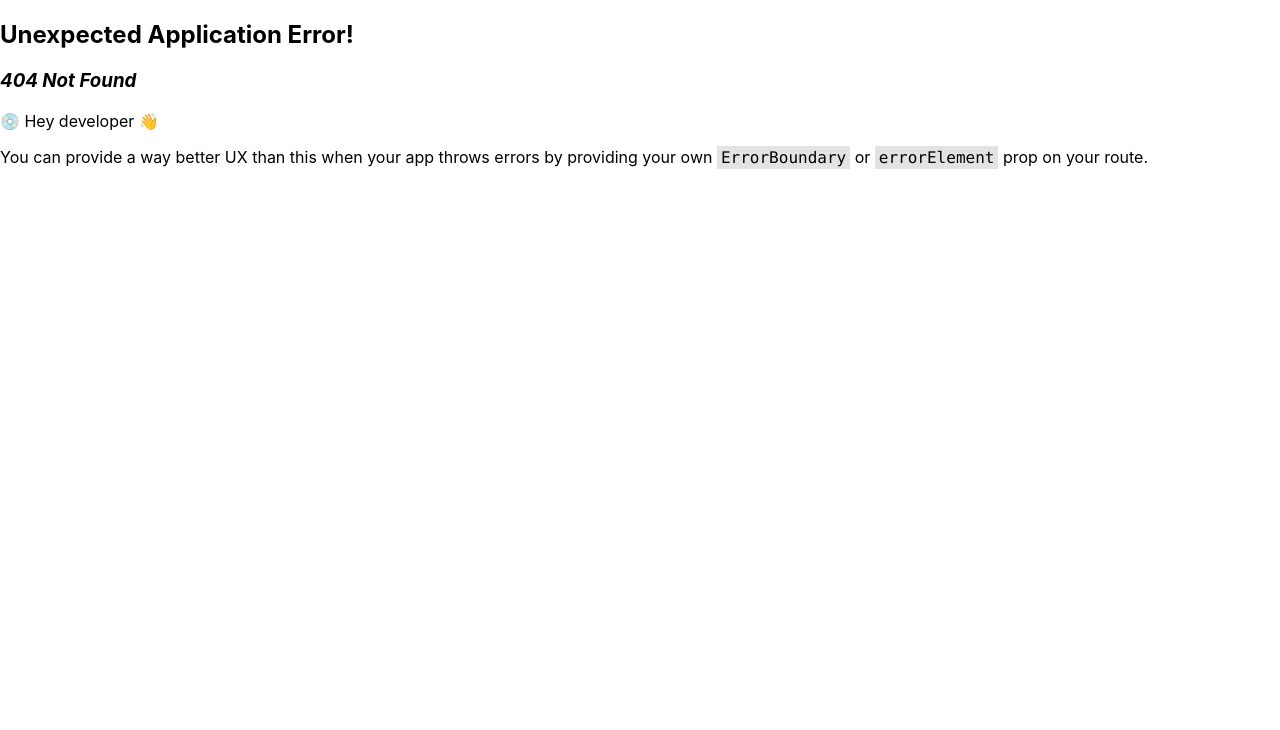
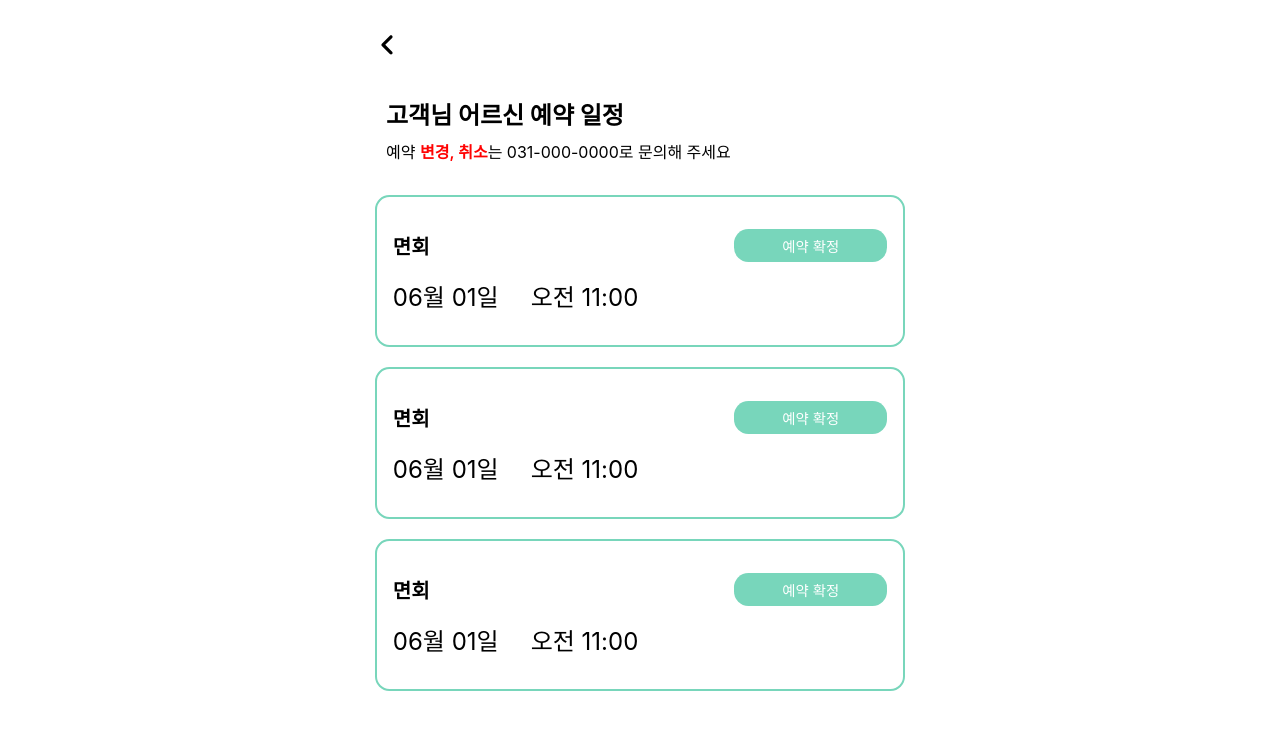
Before and after one commit to SonMinSeock/apple-tree-nursing-home-reservation-service, a React (Create React App) app: page /reservation-check/list in a window 1280 px wide. Before the commit this address had no page. Shown: the top 730 px of the page. Built offline with nearby package versions, Linux system fonts and the light colour scheme.

Commit message:
외출 예약, 예약 조회 페이지 제작

```diff
--- a/src/components/reservation/atoms/Button/Button.style.js
+++ b/src/components/reservation/atoms/Button/Button.style.js
@@ -2,9 +2,11 @@ import styled from "styled-components";
 
 export const Button = styled.button`
   width: 100%;
-  font-size: 1.875rem;
+  font-size: 2rem;
   font-weight: bold;
   background-color: #78d6bb;
   border: 0;
   padding: 1rem 0;
+  color: #ffffff;
+  cursor: pointer;
 `;
--- a/src/components/reservation/atoms/Title/Title.style.js
+++ b/src/components/reservation/atoms/Title/Title.style.js
@@ -2,4 +2,5 @@ import styled from "styled-components";
 
 export const Title = styled.h1`
   font-size: 1.5rem;
+  margin-bottom: 0.5rem;
 `;
--- a/src/pages/Home/index.jsx
+++ b/src/pages/Home/index.jsx
@@ -1,4 +1,4 @@
-import React from "react";
+import React, { useState } from "react";
 import styled from "styled-components";
 import { FaChevronRight } from "react-icons/fa";
 import HomePageImage from "../../assets/apple-tree.jpeg";
@@ -96,10 +96,14 @@ const TextOverlay = styled.div`
 
 const Home = () => {
   const navigate = useNavigate();
+  // 예약죄회에 대한 이름 입력값 상태.
+  const [reservationChekName, setReservationChekName] = useState("");
 
   // 리다이렉트 핸들러
-  const redirectHandler = (path) => {
-    if (path) {
+  const redirectHandler = (path, type) => {
+    if ((path && type === "OUTING") || type === "VISIT") {
+      navigate(path, { state: { reservation: { type } } });
+    } else {
       navigate(path);
     }
   };
@@ -121,19 +125,19 @@ const Home = () => {
         </ImageContainer>
         <Box>공지사항</Box>
         <ButtonContainer>
-          <Button onClick={redirectHandler.bind(null, "/visitingReservation/name-input")}>
+          <Button onClick={redirectHandler.bind(null, "/visitingReservation/name-input", "VISIT")}>
             <span>면회 신청하기</span>
             <span className="icon">
               <FaChevronRight />
             </span>
           </Button>
-          <Button>
+          <Button onClick={redirectHandler.bind(null, "/outingReservation/name-input", "OUTING")}>
             <span>외출 신청하기</span>
             <span className="icon">
               <FaChevronRight />
             </span>
           </Button>
-          <Button>
+          <Button onClick={redirectHandler.bind(null, "/reservation-check/name-input")}>
             <span>예약 조회하기</span>
             <span className="icon">
               <FaChevronRight />
--- /dev/null
+++ b/src/pages/OutingReservation/WheterToEat/index.jsx
@@ -0,0 +1,74 @@
+import React, { useState } from "react";
+import Container from "../../../components/reservation/templates/Container";
+import { BackBar } from "../../../components/reservation/molecules/BackBar/BackBar.style";
+import Form from "../../../components/reservation/molecules/Form";
+import styled from "styled-components";
+import { FaAngleLeft } from "react-icons/fa6";
+import Header from "../../../components/reservation/molecules/Header";
+import { Title } from "../../../components/reservation/atoms/Title/Title.style";
+import { Button } from "../../../components/reservation/atoms/Button/Button.style";
+import { useLocation, useNavigate } from "react-router-dom";
+
+const SelectBox = styled.div`
+  border: ${(props) => (props.$isSelect ? "none" : "2px solid #78d6bb")};
+  color: ${(props) => (props.$isSelect ? "#FFFFFF" : "#78d6bb")};
+  background-color: ${(props) => (props.$isSelect ? "#78d6bb" : "#FFFFFF")};
+  font-weight: bold;
+  font-size: 1.35rem;
+  text-align: center;
+  padding: 1.35rem 1.6rem;
+  border-radius: 1.25rem;
+  width: 100%;
+  cursor: pointer;
+`;
+
+const Flexbox = styled.div`
+  display: flex;
+  margin: 0 1rem;
+  gap: 1rem;
+`;
+const WheterToEatPage = () => {
+  const [selectWheterToEat, setSelectWheterToEat] = useState("");
+  const {
+    state: { reservation, postReservation },
+  } = useLocation();
+  const navigate = useNavigate();
+
+  const onSubmit = (event) => {
+    event.preventDefault();
+    const enteredWheterToEat = selectWheterToEat;
+
+    if (enteredWheterToEat) {
+      reservation.wheterToEat = enteredWheterToEat;
+      postReservation.wheterToEat = enteredWheterToEat;
+
+      navigate("/outingReservation/result", {
+        state: { reservation },
+      });
+    }
+  };
+
+  return (
+    <Container>
+      <BackBar>
+        <FaAngleLeft />
+      </BackBar>
+      <Header>
+        <Title>식사 여부를 알려주세요</Title>
+      </Header>
+      <Form onSubmit={onSubmit}>
+        <Flexbox>
+          <SelectBox onClick={() => setSelectWheterToEat("원내 식사")} $isSelect={selectWheterToEat === "원내 식사"}>
+            원내 식사
+          </SelectBox>
+          <SelectBox onClick={() => setSelectWheterToEat("원외 식사")} $isSelect={selectWheterToEat === "원외 식사"}>
+            원외 식사
+          </SelectBox>
+        </Flexbox>
+        <Button>다음</Button>
+      </Form>
+    </Container>
+  );
+};
+
+export default WheterToEatPage;
--- /dev/null
+++ b/src/pages/ReservationList/NameInput/index.jsx
@@ -0,0 +1,59 @@
+import React, { useRef, useState } from "react";
+import Container from "../../../components/reservation/templates/Container";
+import { BackBar } from "../../../components/reservation/molecules/BackBar/BackBar.style";
+import Header from "../../../components/reservation/molecules/Header";
+import { FaAngleLeft } from "react-icons/fa6";
+import Wrapper from "../../../components/reservation/molecules/Wrapper";
+import { Label } from "../../../components/reservation/atoms/Label/Label.style";
+import { Input } from "../../../components/reservation/atoms/Input/Input.style";
+import Form from "../../../components/reservation/molecules/Form";
+import { useNavigate, useLocation } from "react-router-dom";
+import { Title } from "../../../components/reservation/atoms/Title/Title.style";
+import { Button } from "../../../components/reservation/atoms/Button/Button.style";
+
+const NameInputPage = () => {
+  const location = useLocation(); // useLocation 훅을 사용하여 이전 페이지의 state를 받아옵니다.
+  const [name, setName] = useState(location.state?.name || ""); // useState의 초기값을 이전에 입력한 이름으로 설정합니다.
+  const nameInputRef = useRef();
+  const navigate = useNavigate();
+
+  const onSubmit = (event) => {
+    event.preventDefault();
+    const enteredName = nameInputRef.current.value;
+    if (enteredName) {
+      setName(enteredName);
+      navigate("/reservation-check/list", {
+        state: { name: enteredName },
+      });
+    }
+  };
+
+  return (
+    <>
+      <Container>
+        <BackBar onClick={() => navigate(-1)}>
+          <FaAngleLeft />
+        </BackBar>
+        <Header>
+          <Title>어르신 성함을 입력해주세요</Title>
+        </Header>
+        <Form onSubmit={onSubmit}>
+          <Wrapper>
+            <Label>이름</Label>
+            <Input
+              type="text"
+              ref={nameInputRef}
+              placeholder="성함을 입력해주세요. ex) 홍길동"
+              maxLength={3}
+              defaultValue={name}
+            />{" "}
+            {/* 입력창의 기본값을 useState에서 받아온 이름으로 설정합니다. */}
+          </Wrapper>
+          <Button>다음</Button>
+        </Form>
+      </Container>
+    </>
+  );
+};
+
+export default NameInputPage;
--- /dev/null
+++ b/src/pages/ReservationList/index.jsx
@@ -0,0 +1,112 @@
+import React from "react";
+import Container from "../../components/reservation/templates/Container";
+import { BackBar } from "../../components/reservation/molecules/BackBar/BackBar.style";
+import { FaAngleLeft } from "react-icons/fa6";
+import Header from "../../components/reservation/molecules/Header";
+import { Title } from "../../components/reservation/atoms/Title/Title.style";
+import styled from "styled-components";
+import { useLocation, useNavigate } from "react-router-dom";
+
+const Section = styled.section`
+  display: flex;
+  flex-direction: column;
+  margin-top: 1rem;
+`;
+
+const Span = styled.span`
+  display: flex;
+  & .highlight {
+    color: #ff0202;
+    font-weight: 600;
+  }
+`;
+
+const ReservationBox = styled.div`
+  display: flex;
+  flex-direction: column;
+  justify-content: space-between;
+  border: 2px solid #78d6bb;
+  padding: 2rem 1rem;
+  margin: 0 0.3rem 1.2rem 0.3rem;
+  border-radius: 0.9rem;
+`;
+
+const Row = styled.div`
+  display: flex;
+  justify-content: space-between;
+  align-items: center;
+  & span:first-child {
+    font-weight: bold;
+    font-size: 1.25rem;
+  }
+  & .status {
+    display: flex;
+    align-items: center;
+    font-size: 0.9rem;
+    background-color: #78d6bb;
+    color: #ffffff;
+    padding: 0.4rem 3rem;
+    border-radius: 0.9rem;
+  }
+  margin-bottom: 1rem;
+`;
+
+const DateRow = styled.div`
+  display: flex;
+  gap: 2rem;
+  font-size: 1.5rem;
+`;
+
+const ReservationListPage = () => {
+  const navigate = useNavigate();
+  const location = useLocation();
+  const name = location.state?.name || "고객님"; // 이전 페이지에서 전달된 이름 불러오기
+
+  return (
+    <Container>
+      <BackBar onClick={() => navigate(-1)}>
+        <FaAngleLeft />
+      </BackBar>
+      <Header>
+        <Title>{`${name} 어르신 예약 일정`}</Title>
+        <Span>
+          예약&nbsp;<span className="highlight">변경, 취소</span>는 031-000-0000로 문의해 주세요
+        </Span>
+      </Header>
+      <Section>
+        <ReservationBox>
+          <Row>
+            <span>면회</span>
+            <span className="status">예약 확정</span>
+          </Row>
+          <DateRow>
+            <span>06월 01일</span>
+            <span>오전 11:00</span>
+          </DateRow>
+        </ReservationBox>
+        <ReservationBox>
+          <Row>
+            <span>면회</span>
+            <span className="status">예약 확정</span>
+          </Row>
+          <DateRow>
+            <span>06월 01일</span>
+            <span>오전 11:00</span>
+          </DateRow>
+        </ReservationBox>
+        <ReservationBox>
+          <Row>
+            <span>면회</span>
+            <span className="status">예약 확정</span>
+          </Row>
+          <DateRow>
+            <span>06월 01일</span>
+            <span>오전 11:00</span>
+          </DateRow>
+        </ReservationBox>
+      </Section>
+    </Container>
+  );
+};
+
+export default ReservationListPage;
--- a/src/pages/VisitingReservation/DateSelect/index.jsx
+++ b/src/pages/VisitingReservation/DateSelect/index.jsx
@@ -33,9 +33,15 @@ const DateSelectPage = () => {
       postReservation.time = `${selectTime.backendTime}`;
 
       console.log(postReservation);
-      navigate("/visitingReservation/result", {
-        state: { reservation },
-      });
+      if (reservation.type === "VISIT") {
+        navigate("/visitingReservation/result", {
+          state: { reservation },
+        });
+      } else {
+        navigate("/outingReservation/whether-to-eat", {
+          state: { reservation, postReservation },
+        });
+      }
     }
   };
 
--- a/src/pages/VisitingReservation/NameInput/index.jsx
+++ b/src/pages/VisitingReservation/NameInput/index.jsx
@@ -6,27 +6,34 @@ import Form from "../../../components/reservation/molecules/Form";
 import Container from "../../../components/reservation/templates/Container";
 import Header from "../../../components/reservation/molecules/Header";
 import Wrapper from "../../../components/reservation/molecules/Wrapper";
-import { useNavigate } from "react-router-dom";
+import { useLocation, useNavigate } from "react-router-dom";
 import { Label } from "../../../components/reservation/atoms/Label/Label.style";
 import { FaAngleLeft } from "react-icons/fa6";
 import { BackBar } from "../../../components/reservation/molecules/BackBar/BackBar.style";
 
-const NameInputPage = () => {
+const NameInputPage = ({ type }) => {
   const nameInputRef = useRef();
 
   const navigate = useNavigate();
 
+  const {
+    state: { reservation },
+  } = useLocation();
+
+  console.log(reservation);
   const onSubmit = (event) => {
     event.preventDefault();
     const enteredName = nameInputRef.current.value;
 
-    if (enteredName) {
-      const reservation = {
-        type: "VISIT",
-        name: enteredName,
-      };
+    if (type === "reservation" && enteredName) {
+      reservation.name = enteredName;
+
       navigate("/visitingReservation/relationship-input", {
         state: { reservation },
+      });
+    } else if (type === "check" && enteredName) {
+      navigate("/reservation-check/list", {
+        state: { name: enteredName },
       });
     }
   };
```
Also changed, not shown: src/routes/router.js (+42 -1 lines).
